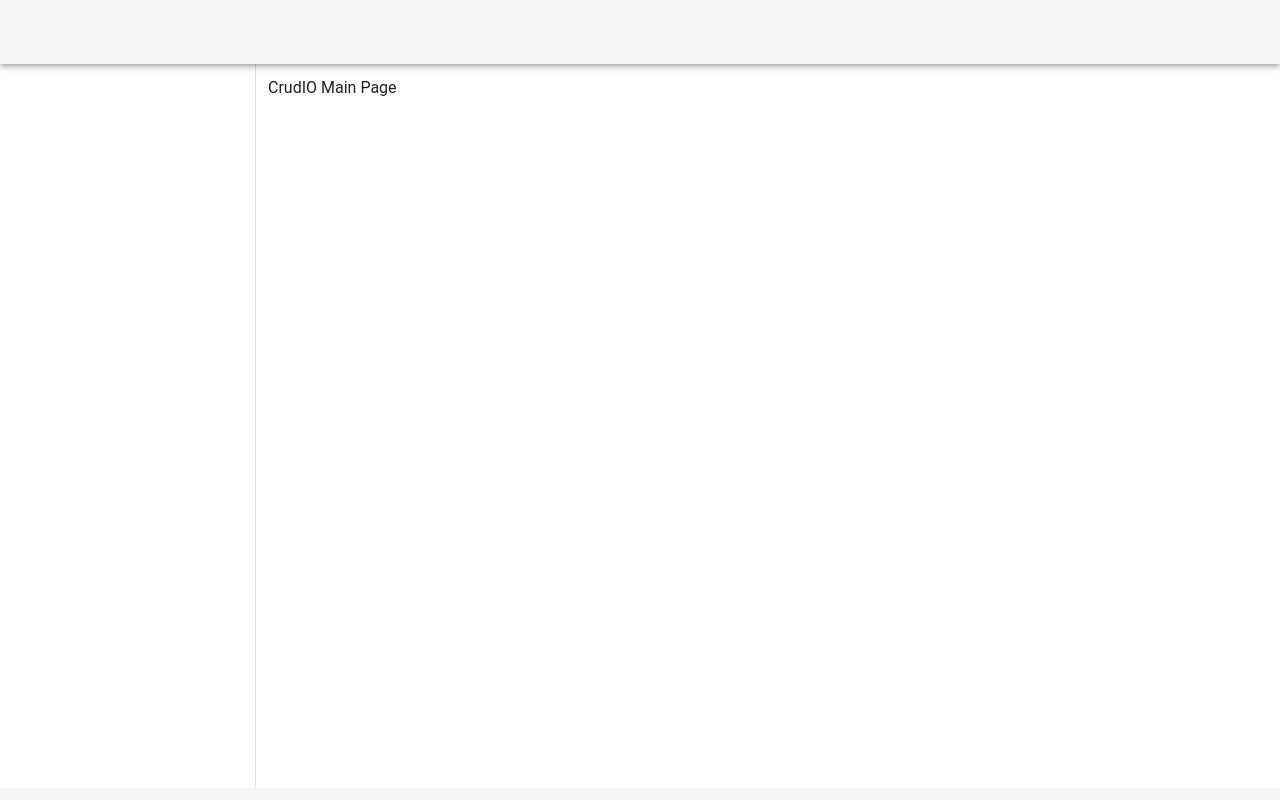
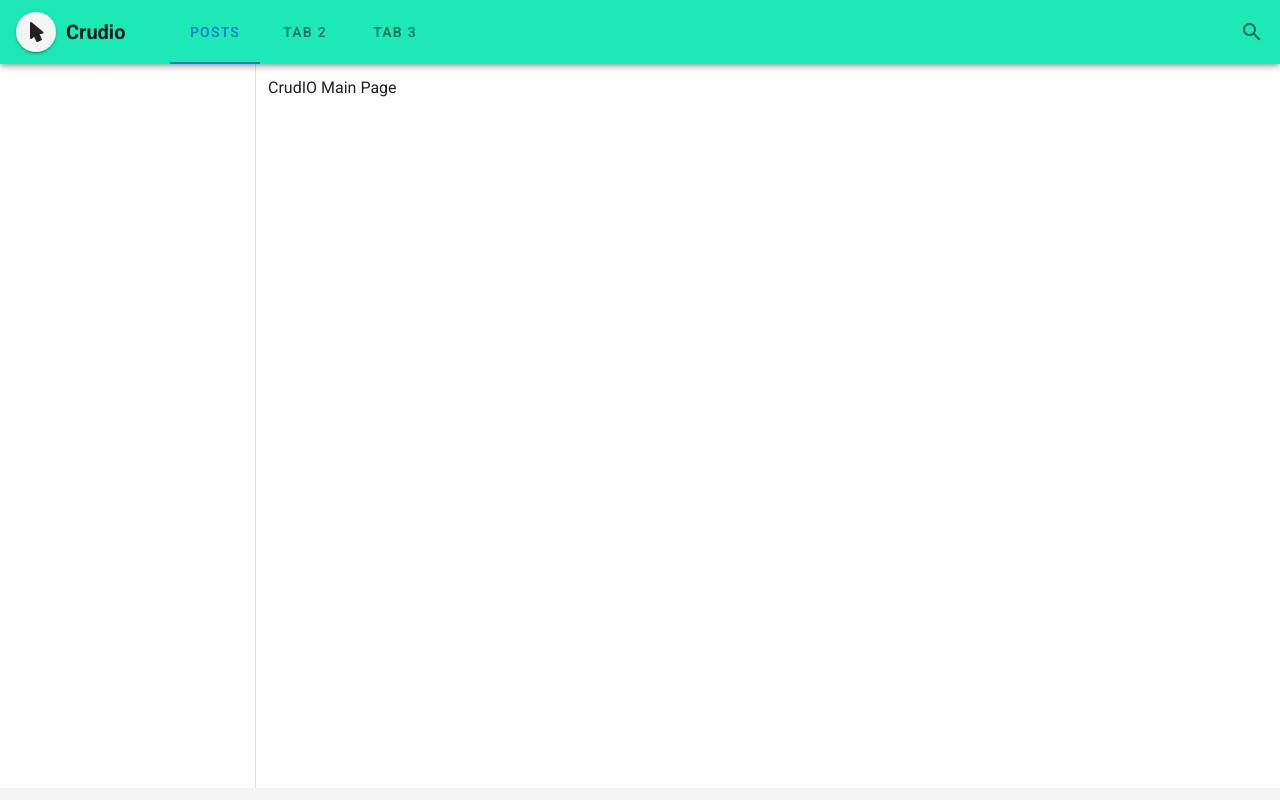
Before and after one commit to OhSeungCheol/crudio-front, a Vue app: page / in a window 1280 px wide. Built offline with nearby package versions, Linux system fonts and the light colour scheme.

Commit message:
Common Header 템플릿 생성

```diff
--- a/public/index.html
+++ b/public/index.html
@@ -6,6 +6,11 @@
     <meta name="viewport" content="width=device-width,initial-scale=1.0">
     <link rel="icon" href="<%= BASE_URL %>favicon.ico">
     <title><%= htmlWebpackPlugin.options.title %></title>
+
+    <!-- Font, 추후 의존성으로 관리 !!!!!! -->
+    <link href="https://fonts.googleapis.com/css?family=Roboto:100,300,400,500,700,900" rel="stylesheet">
+    <link href="https://cdn.jsdelivr.net/npm/@mdi/font@4.x/css/materialdesignicons.min.css" rel="stylesheet">
+
   </head>
   <body>
     <noscript>
--- a/src/App.vue
+++ b/src/App.vue
@@ -2,37 +2,28 @@
 
 <v-app>
   <v-navigation-drawer app clipped>
-    <!-- -->
   </v-navigation-drawer>
-
-  <v-app-bar app clipped-left='true'>
-    <!-- -->
-  </v-app-bar>
-
-  <!-- Sizes your content based upon application components -->
+  <common-header></common-header>
   <v-main>
-
-    <!-- Provides the application the proper gutter -->
     <v-container fluid>
-
-      <!-- If using vue-router -->
       <router-view></router-view>
     </v-container>
   </v-main>
-
   <v-footer app>
-    <!-- -->
   </v-footer>
 </v-app>
 </template>
 
 <script>
+
 // import HelloWorld from './components/HelloWorld';
+import CommonHeader from './components/common/Header.vue';
 
 export default {
   name: 'App',
 
   components: {
+    CommonHeader,
     // HelloWorld,
   },
 
--- a/src/components/common/Header.vue
+++ b/src/components/common/Header.vue
@@ -1,41 +1,30 @@
 <template>
-  <b-navbar toggleable="lg" type="dark" variant="info">
-    <router-link to="/">
-      <b-navbar-brand>
-       <h1>Crud-IO</h1>
-      </b-navbar-brand>
-    </router-link>
-    <router-link to="/posts">
-      <b-navbar-brand>Posts</b-navbar-brand>
-    </router-link>
+    <v-app-bar app clipped-left color="teal accent-3">
+    <v-btn
+      elevation="2"
+      fab
+      small
+    >
+      <v-icon>mdi-cursor-default</v-icon>
+    </v-btn>
 
-    <b-collapse id="nav-collapse" is-nav>
-      <!-- <b-navbar-nav>
-        <router-link to="/"> <b-nav-item href="#">foo </b-nav-item></router-link>
-        <b-nav-item href="#" disabled>Disabled</b-nav-item>
+    <v-toolbar-title style="padding: 10px">
+      <h4>
+        Crudio
+      </h4>
+    </v-toolbar-title>
 
-        <router-link to="bar">bar </router-link>
-      </b-navbar-nav> -->
+    <v-spacer></v-spacer>
+        <v-tabs align-with-title>
+          <v-tab>Posts</v-tab>
+          <v-tab>Tab 2</v-tab>
+          <v-tab>Tab 3</v-tab>
+        </v-tabs>
 
-<!-- 드롭박스 버튼 -->
-      <!-- <b-navbar-nav class="ml-auto">
-        <b-nav-item-dropdown text="Lang" right>
-          <b-dropdown-item href="#">EN</b-dropdown-item>
-          <b-dropdown-item href="#">ES</b-dropdown-item>
-          <b-dropdown-item href="#">RU</b-dropdown-item>
-          <b-dropdown-item href="#">FA</b-dropdown-item>
-        </b-nav-item-dropdown>
-
-        <b-nav-item-dropdown right>
-          <template v-slot:button-content>
-            <em>User</em>
-          </template>
-          <b-dropdown-item href="#">Profile</b-dropdown-item>
-          <b-dropdown-item href="#">Sign Out</b-dropdown-item>
-        </b-nav-item-dropdown>
-      </b-navbar-nav> -->
-    </b-collapse>
-  </b-navbar>
+    <v-btn icon>
+      <v-icon>mdi-magnify</v-icon>
+    </v-btn>
+  </v-app-bar>
 </template>
 
 <script>
@@ -46,14 +35,4 @@
 </script>
 
 <style scoped>
-header {
-  width: 100%;
-  height: 60px;
-  font-weight: bold;
-  color: white;
-  background-color: #7386D5;
-  align-items: center;
-  display: flex;
-  padding: 10px;
-}
 </style>
```
